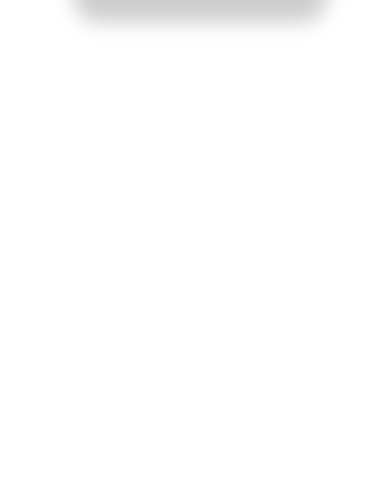
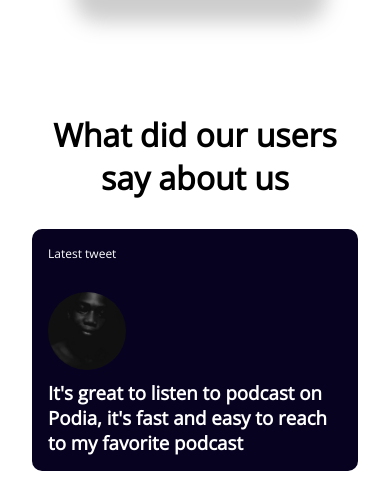
Before and after one commit to DamDev1/podia, a plain HTML site: page index.html in a window 390 px wide. Shown: the part 4017-4520 px from the top of the page. Before the commit the page ends 4066 px from the top, so only its background shows below. Drawn offline with nearby package versions, Linux system fonts and the light colour scheme.

Commit message:
Updating

```diff
--- a/index.html
+++ b/index.html
@@ -259,6 +259,21 @@
        </div>
     </div>
 
+    <div class="what_pple_say">
+        <h1>What did our users say about us</h1>
+
+        <div class="tweet">
+            <div class="tweet_img_container">
+                <p>Latest tweet</p>
+                <div class="tweet_img"></div>
+            </div>
+
+            <div class="tweet_text">
+                <h3>It's great to listen to podcast on Podia, it's fast and easy to reach to my favorite podcast</h3>
+            </div>
+        </div>
+    </div>
+
     <script src="./src/main.js"></script>
 </body>
 </html>
--- a/src/css/style.scss
+++ b/src/css/style.scss
@@ -700,4 +700,41 @@ header{
         }
     }
 
+
+    .what_pple_say{
+        padding: 2em;
+        padding-top: 4em;
+
+        h1{
+            text-align: center;
+        }
+
+        .tweet{
+            margin-top: 30px;
+            background: #060220;
+            padding: 1em;
+            color: white;
+            border-radius: 10px;
+
+            .tweet_img_container{
+                p{
+                    font-size: 12px;
+                }
+                .tweet_img{
+                    width: 20vw;
+                    height: 20vw;
+                    background: url("../image/20210909_215242.jpg");
+                    border-radius: 50%;
+                    margin-top: 30px;
+                    background-position: center;
+                    background-repeat: no-repeat;
+                    background-size: cover;
+                }
+            }
+
+            .tweet_text{
+                margin-top: 10px;
+            }
+        }
+    }
 }
```
Also changed, not shown: src/css/style.css, src/image/20210909_215242.jpg (added), 1 other file.
